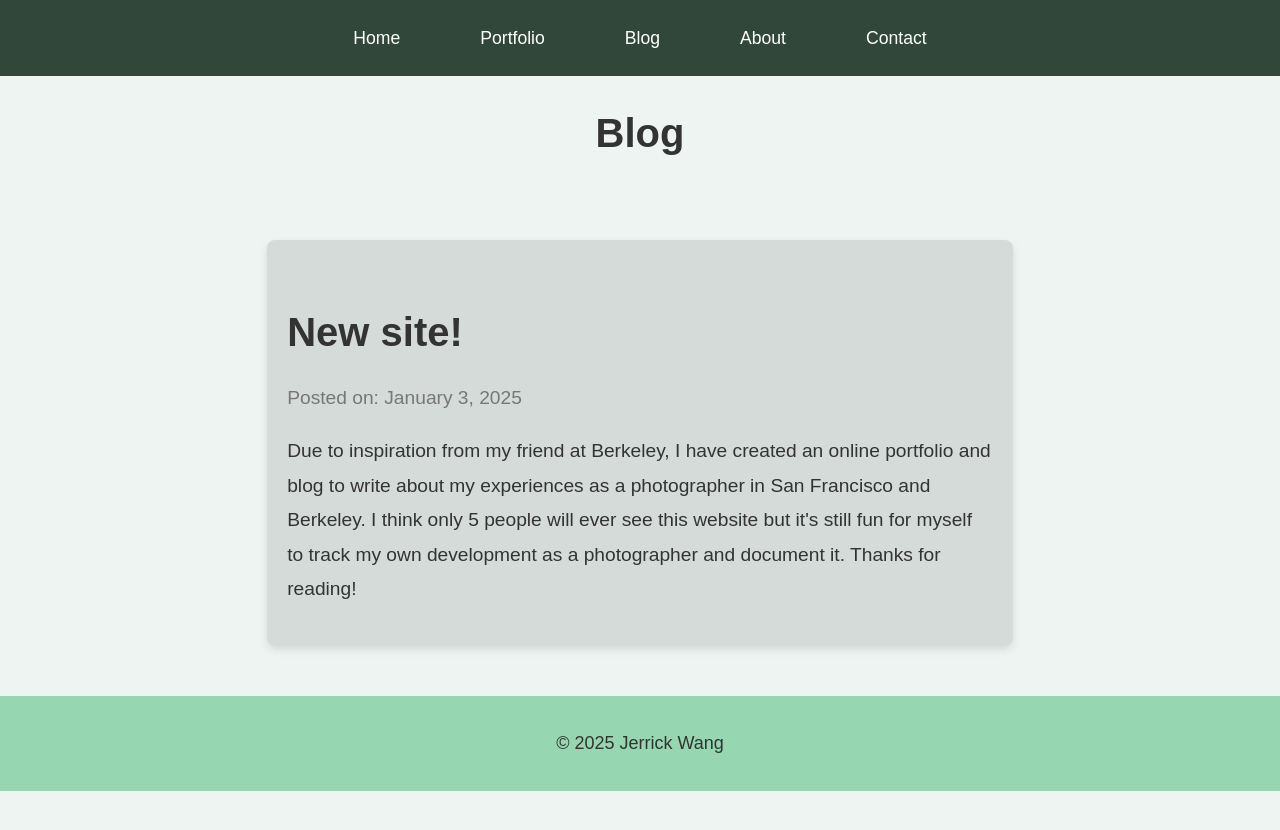
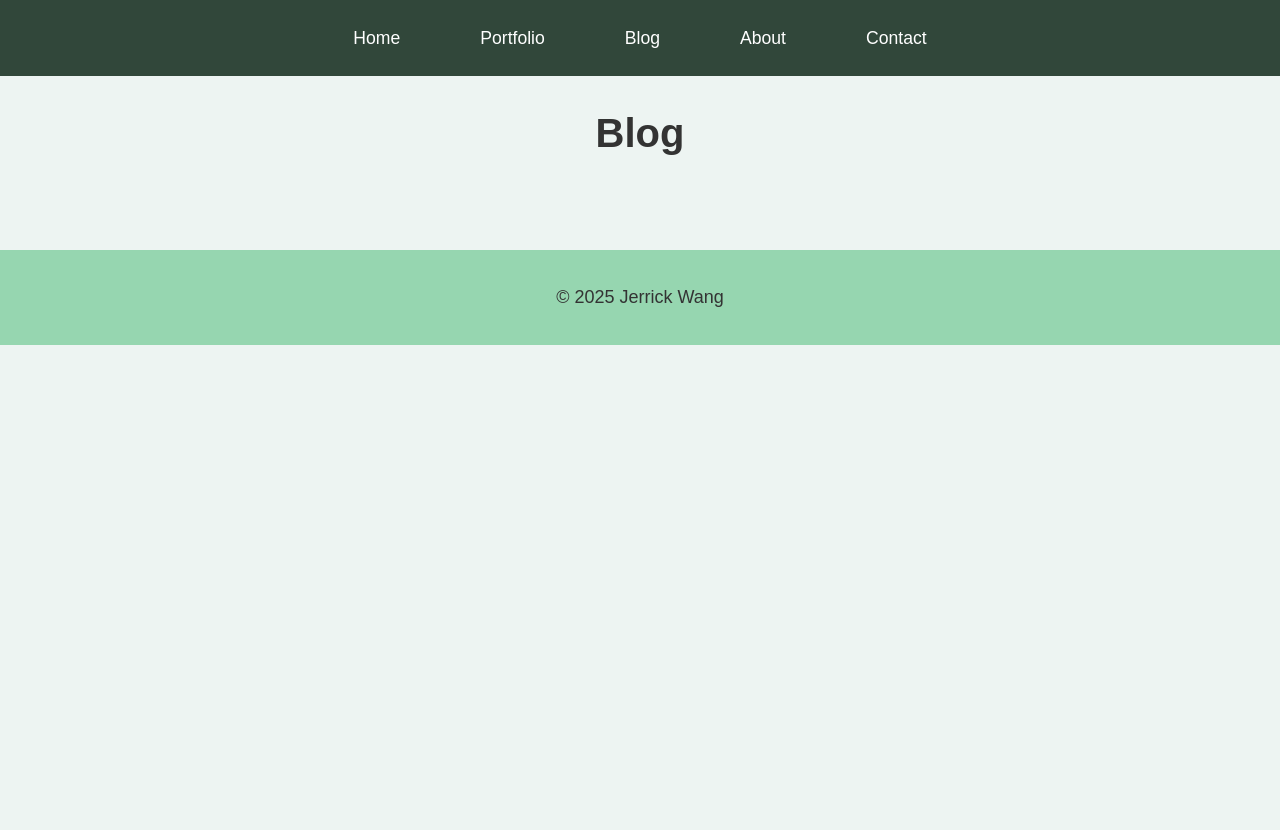
Before and after one commit to jerrickwang/jerrickwang.github.io, a Jekyll site: the page built from blog.md, in a window 1280 px wide. Shown: the top 830 px of the page. Built offline with Jekyll 4.4.1, drawn with Linux system fonts in a browser that asks for light colours.

Commit message:
Update blog.md

```diff
--- a/blog.md
+++ b/blog.md
@@ -3,13 +3,16 @@
 title: Blog
 permalink: /blog/
 ---
-
-<div class="blog-post-container">
-  <article class="blog-post">
-    <h3 class="post-title">New site!</h3>
-    <p class="post-date">Posted on: January 3, 2025</p>
-    <div class="post-body">
-      <p>Due to inspiration from my friend at Berkeley, I have created an online portfolio and blog to write about my experiences as a photographer in San Francisco and Berkeley. I think only 5 people will ever see this website but it's still fun for myself to track my own development as a photographer and document it. Thanks for reading!</p>
-    </div>
-  </article>
-</div>
+<!-- Blog Post Container -->
+{% for post in site.posts %}
+  <div class="blog-post-container">
+    <article class="blog-post">
+      <h3 class="post-title"><a href="{{ post.url }}">{{ post.title }}</a></h3>
+      <p class="post-date">Posted on: {{ post.date | date: "%B %d, %Y" }}</p>
+      <div class="post-body">
+        <p>{{ post.excerpt }}</p> <!-- Display post excerpt -->
+        <a href="{{ post.url }}">Read more...</a> <!-- Link to full post -->
+      </div>
+    </article>
+  </div>
+{% endfor %}
```
